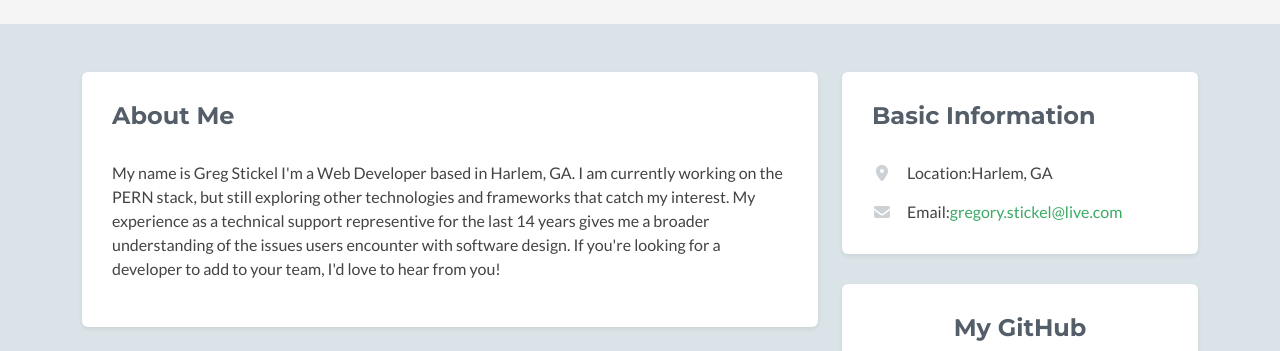
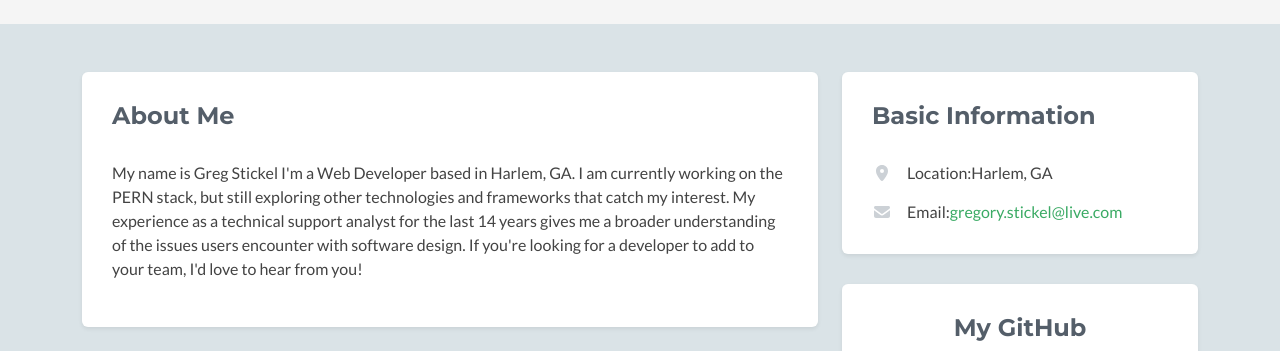
Before and after one commit to gregorystickel/gregorystickel.github.io, a website: page index.html in a window 1280 px wide. Shown: the part 222-573 px from the top of the page. Drawn offline with Linux system fonts and the light colour scheme; no server answers; a script that the page names is missing.

Commit message:
Updated 1:22am 01-09-23

```diff
--- a/index.html
+++ b/index.html
@@ -53,7 +53,7 @@
                     <div class="section-inner shadow-sm rounded">
                         <h2 class="heading">About Me</h2>
                         <div class="content">
-                            <p>My name is Greg Stickel I'm a Web Developer  based in Harlem, GA. I am currently working on the PERN stack, but still exploring other technologies and frameworks that catch my interest. My experience as a technical support representive for the last 14 years gives me a broader understanding of the issues users encounter with software design. If you're looking for a developer to add to your team, I'd love to hear from you!</p>
+                            <p>My name is Greg Stickel I'm a Web Developer  based in Harlem, GA. I am currently working on the PERN stack, but still exploring other technologies and frameworks that catch my interest. My experience as a technical support analyst for the last 14 years gives me a broader understanding of the issues users encounter with software design. If you're looking for a developer to add to your team, I'd love to hear from you!</p>
                         </div>
                     </div>
                 </section>
```
